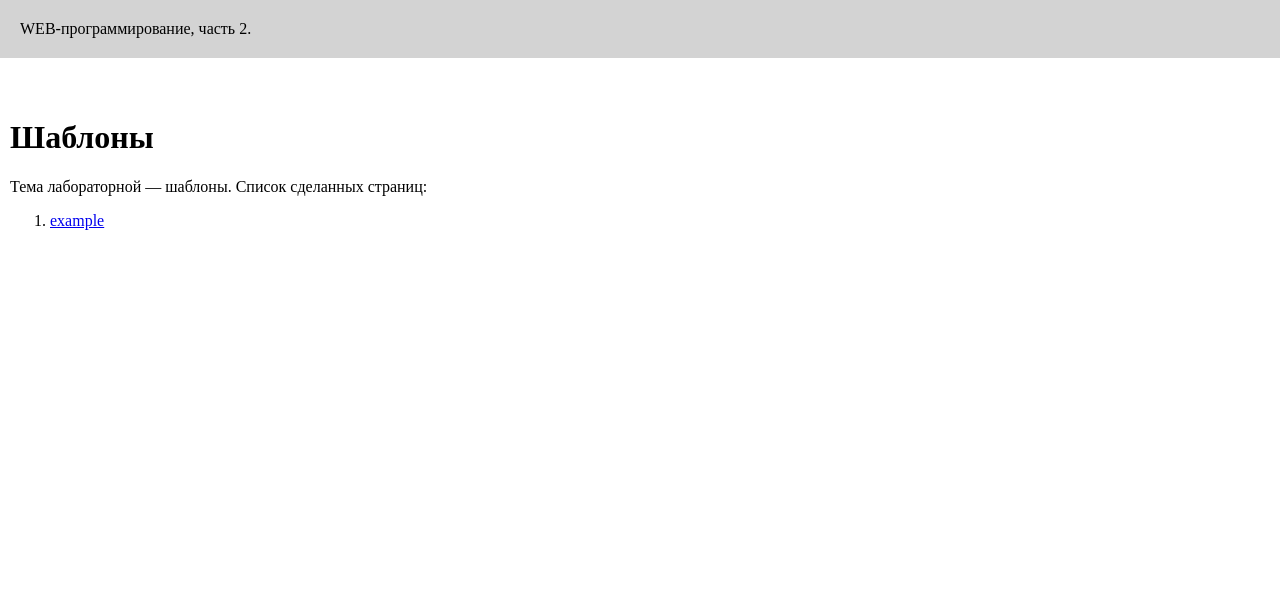
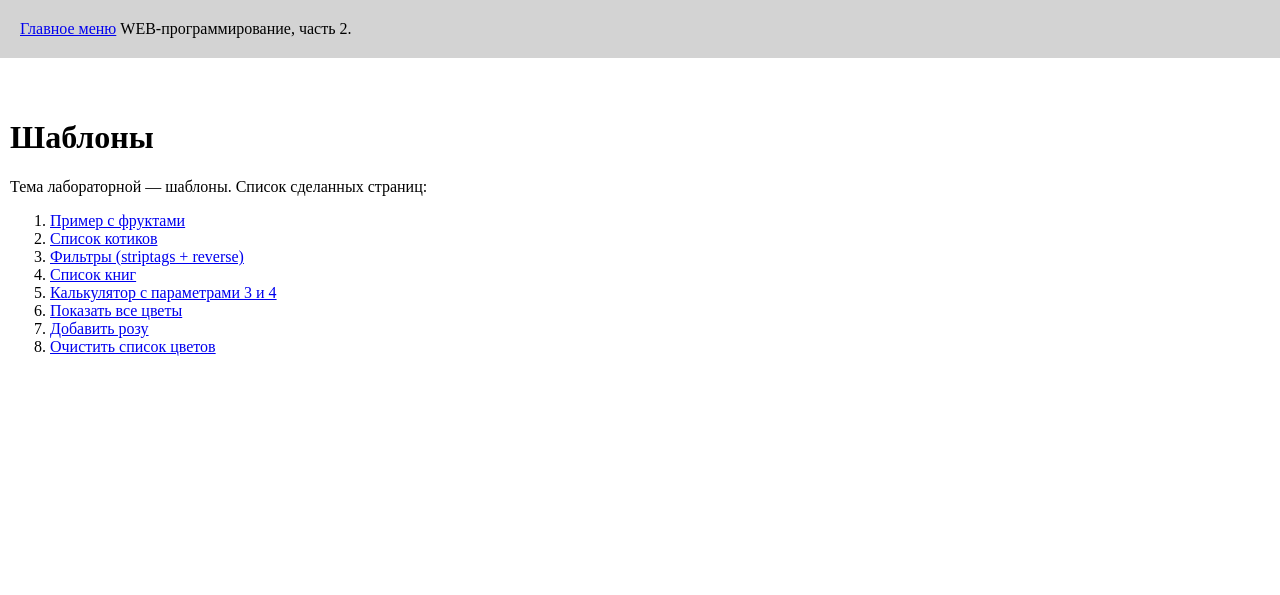
Before and after one commit to Kisonya/webprogramming-labs-2, a Flask app: page /lab2/ in a window 1280 px wide. Shown: the top 595 px of the page. Run offline with Flask 3, Linux system fonts and the light colour scheme.

Commit message:
Добавление ссылок

```diff
--- a/app.py
+++ b/app.py
@@ -4,25 +4,8 @@ app = Flask(__name__)  # создаем объект
 @app.route("/")  # добавляем маршрут для "/"
 @app.route("/index")  # добавляем маршрут для "/index"
 def index():
-    return """<!doctype html>
-        <html>
-           <head>
-               <title>НГТУ, ФБ, Лабораторные работы</title>
-           </head>
-           <body>
-               <header>
-                   <h1>НГТУ, ФБ, WEB-программирование, часть 2. Список лабораторных</h1>
-               </header>
-               <nav>
-                   <ul>
-                       <li><a href="/lab1">Первая лабораторная</a></li> <!-- Ссылка на первую лабораторную -->
-                   </ul>
-               </nav>
-               <footer>
-                   <p>Скобель Софья Валентиновна, ФБ-21, 3 курс, 2024</p> <!-- Подвал с ФИО -->
-               </footer>
-           </body>
-        </html>"""
+    return render_template('index.html')
+
 
 @app.route("/lab1")  # Маршрут для страницы первой лабораторной
 def lab1():
@@ -242,6 +225,12 @@ def custom():
         "X-Custom-Header-2": "Student-Custom-Value2"   # Нестандартный заголовок 2
     }
 
+#   ВТОРАЯ ЛАБОРАТОРНАЯ РАБОТА!!!!!!!!!!!!
+
+@app.route('/lab2/')
+def lab2():
+    return render_template('lab2.html')
+
 @app.route('/lab2/a/')
 def a():
     return 'ok'
@@ -343,9 +332,6 @@ def example():
         fruits=fruits
     )
 
-@app.route('/lab2/')
-def lab2():
-    return render_template('lab2.html')
 
 @app.route('/lab2/filters')
 def filters():
--- a/templates/base.html
+++ b/templates/base.html
@@ -8,6 +8,7 @@
 </head>
 <body>
     <header>
+        <a href="/">Главное меню</a> <!-- Ссылка на корень сайта -->
         WEB-программирование, часть 2. {{ self.lab() }}
     </header>
 
--- a/templates/lab2.html
+++ b/templates/lab2.html
@@ -1,15 +1,18 @@
 {% extends "base.html" %}
 
-{# номер лабораторной работы: 2 #}
 {% block lab_title %}Лабораторная работа 2{% endblock %}
 
-{# основной контент: список страниц и описание темы #}
 {% block main %}
     <h1>Шаблоны</h1>
     <div>Тема лабораторной — шаблоны. Список сделанных страниц:</div>
     <ol>
-        <li>
-            <a href="/lab2/example">example</a>
-        </li>
+        <li><a href="/lab2/example">Пример с фруктами</a></li>
+        <li><a href="/lab2/cats">Список котиков</a></li>
+        <li><a href="/lab2/filters">Фильтры (striptags + reverse)</a></li>
+        <li><a href="/lab2/books">Список книг</a></li>
+        <li><a href="/lab2/calc/3/4">Калькулятор с параметрами 3 и 4</a></li>
+        <li><a href="/lab2/show_flowers">Показать все цветы</a></li>
+        <li><a href="/lab2/add_flower/роза">Добавить розу</a></li>
+        <li><a href="/lab2/clear_flowers">Очистить список цветов</a></li>
     </ol>
 {% endblock %}
```
Also changed, not shown: templates/index.html (added, +11 -0 lines).
